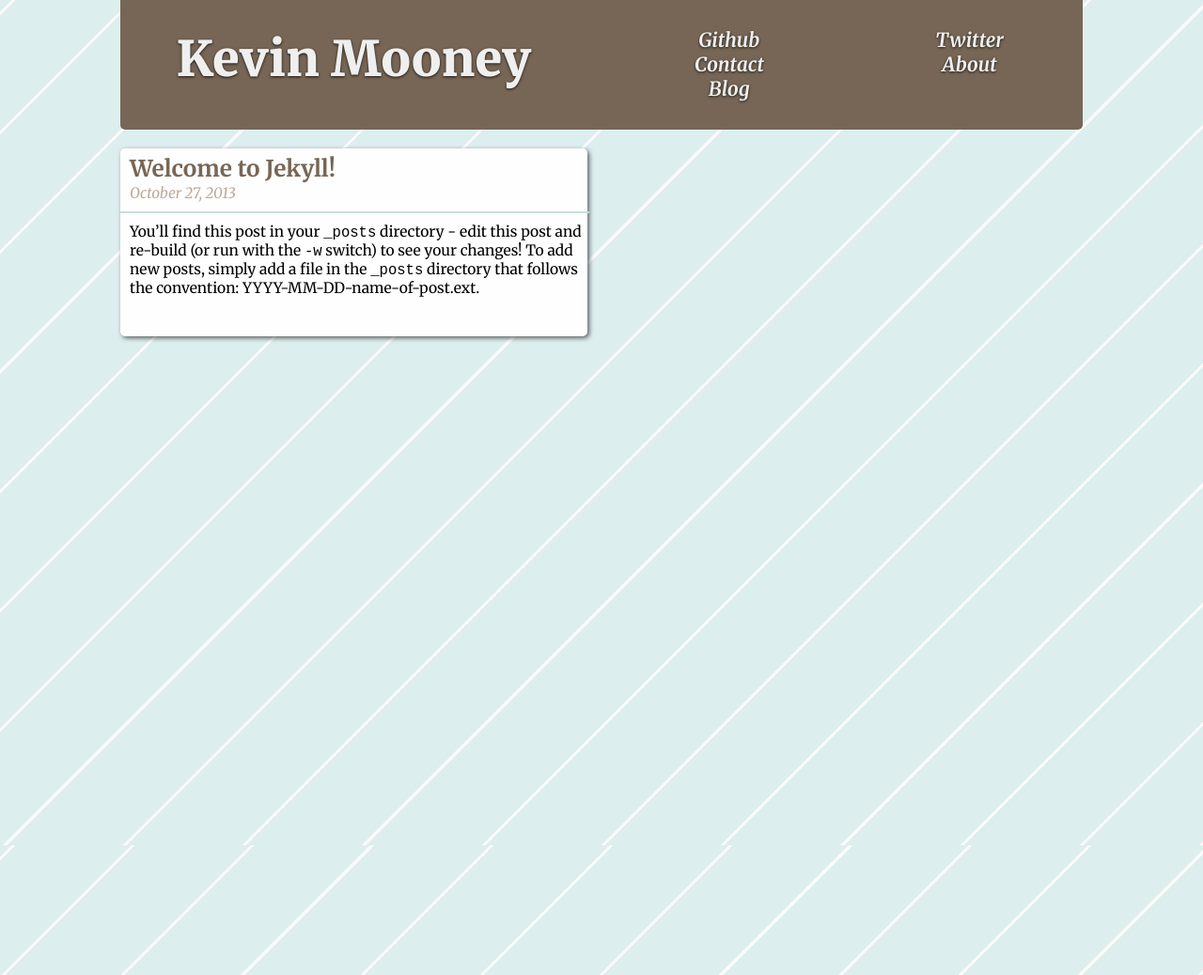
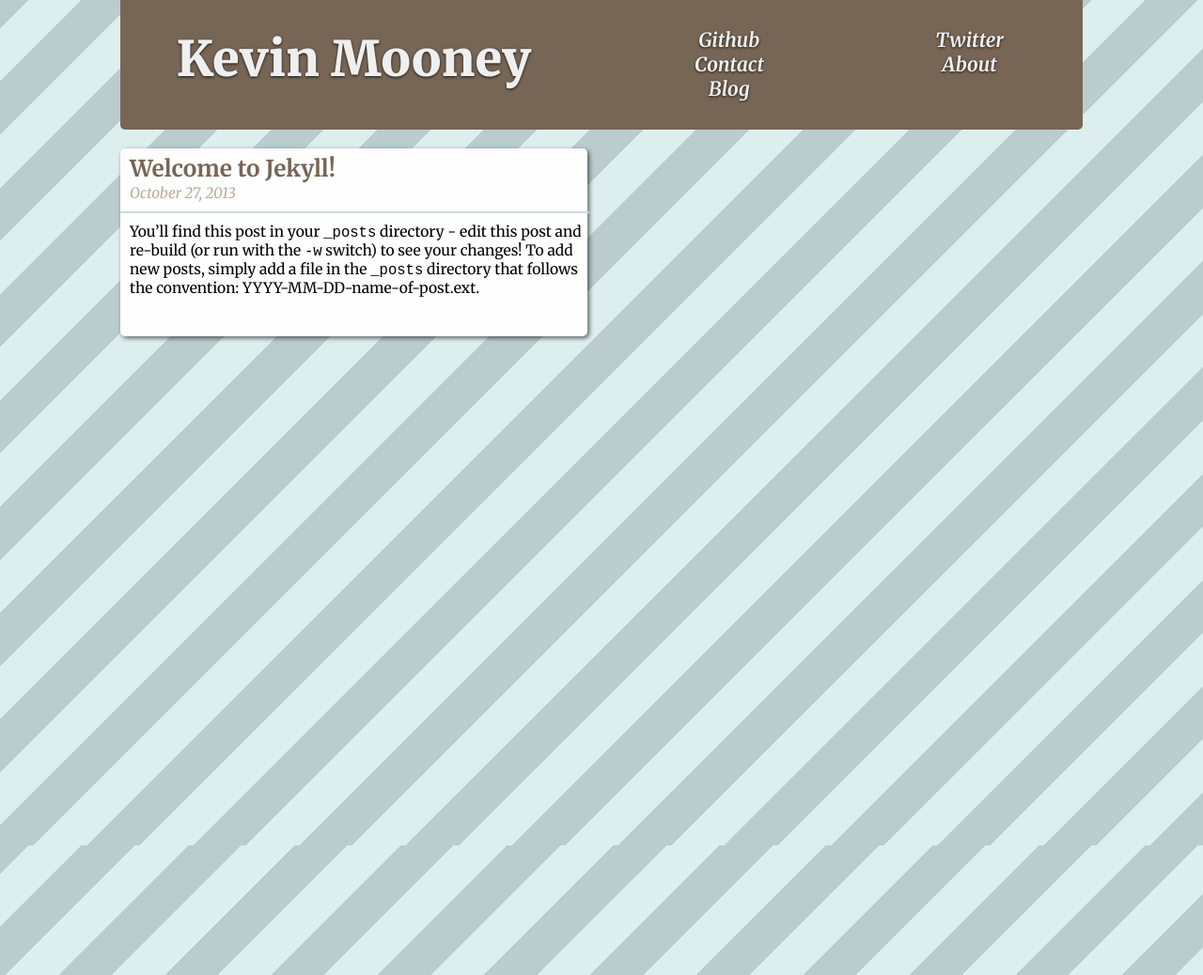
Before and after one commit to kmooney/kmooney.github.io, a Jekyll site: the page built from index.html, in a window 1280 px wide. Shown: the whole page at 94% size. Built offline with Jekyll 4.4.1, drawn with Linux system fonts in a browser that asks for light colours; Markdown is read by kramdown in place of the engine named in the settings.

Commit message:
Updated css

```diff
--- a/css/main.css
+++ b/css/main.css
@@ -18,7 +18,7 @@
   font-size: 26px;
   text-align: center;
   display:block;
-  background:repeating-linear-gradient(-45deg, #fafafa, #fafafa 3px, #dee 3px, #dee 90px) fixed;
+  background:repeating-linear-gradient(-45deg, #bbcccf, #bbcccf 40px, #dee 40px, #dee 80px) fixed;
 }
 
 #home {
```
